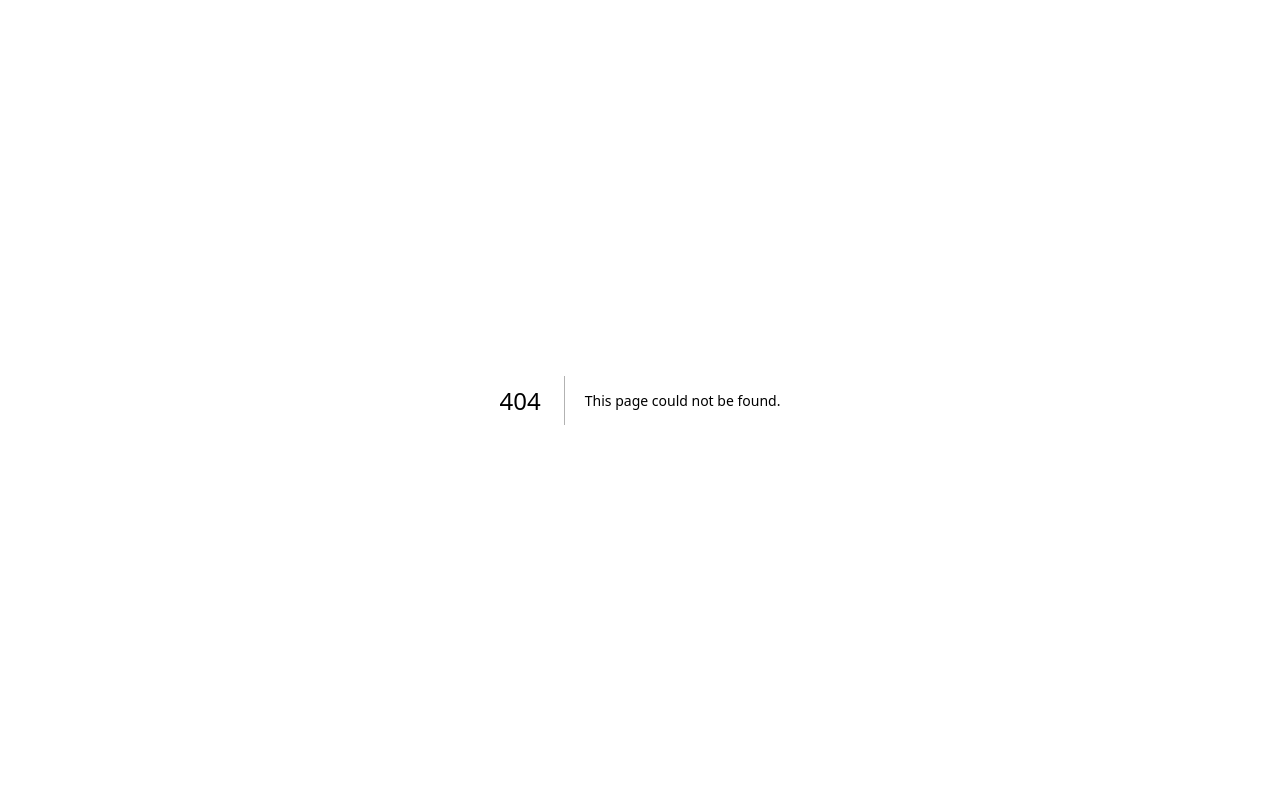
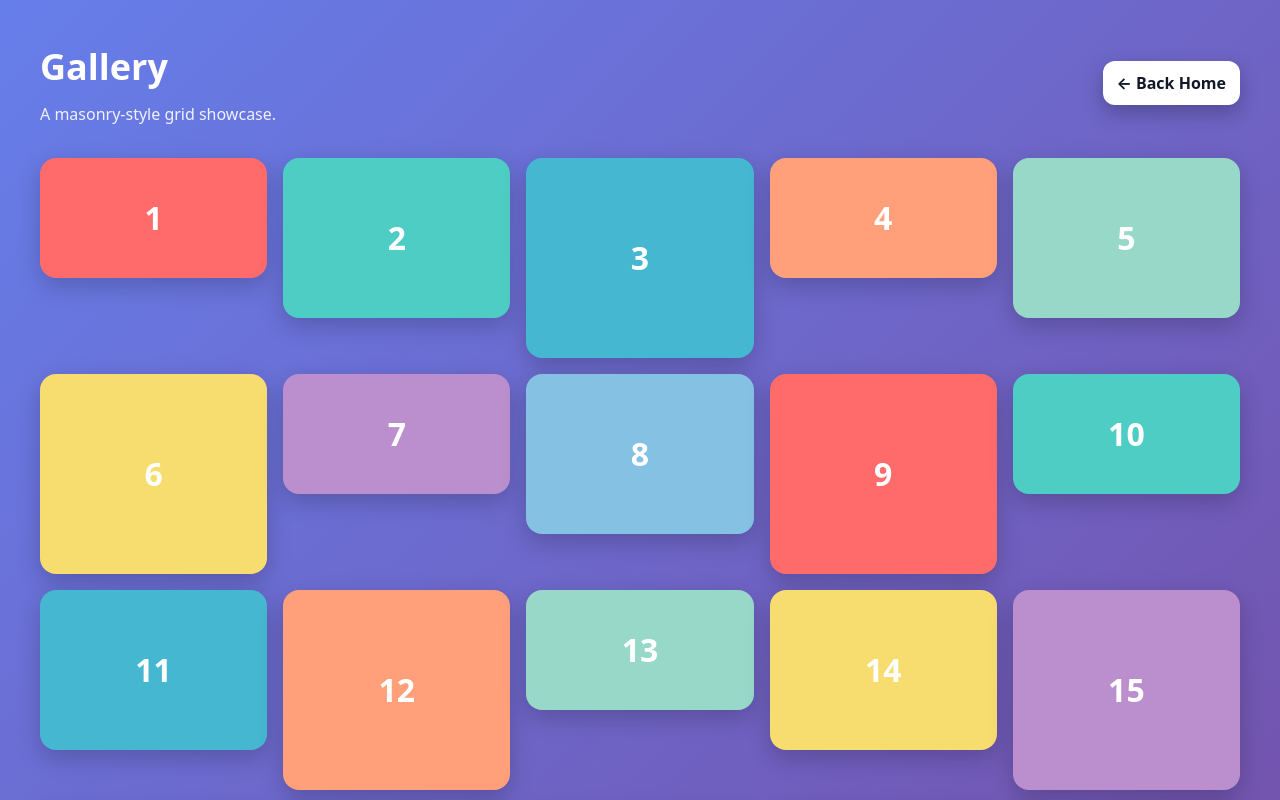
Before and after one commit to Ayush-Gole8/testing, a Next.js app: page /gallery in a window 1280 px wide. Before the commit this address had no page. Shown: the top 800 px of the page. Built offline with nearby package versions, Linux system fonts and the light colour scheme.

Commit message:
03 gallery added

```diff
--- /dev/null
+++ b/app/gallery/page.tsx
@@ -0,0 +1,91 @@
+"use client";
+import Link from "next/link";
+import { useMemo } from "react";
+
+export default function GalleryPage() {
+  const items = useMemo(() => {
+    const colors = ["#FF6B6B", "#4ECDC4", "#45B7D1", "#FFA07A", "#98D8C8", "#F7DC6F", "#BB8FCE", "#85C1E2"];
+    return new Array(24).fill(0).map((_, i) => ({
+      id: i,
+      color: colors[i % colors.length],
+      height: 120 + (i % 3) * 40,
+    }));
+  }, []);
+
+  return (
+    <div
+      style={{
+        minHeight: "100vh",
+        background: "linear-gradient(135deg, #667eea 0%, #764ba2 100%)",
+        padding: "40px 20px",
+        fontFamily:
+          "ui-sans-serif, system-ui, -apple-system, Segoe UI, Roboto, Helvetica, Arial, Apple Color Emoji, Segoe UI Emoji",
+      }}
+    >
+      <div style={{ maxWidth: 1200, margin: "0 auto" }}>
+        <header
+          style={{
+            display: "flex",
+            alignItems: "center",
+            justifyContent: "space-between",
+            marginBottom: 32,
+            gap: 16,
+            flexWrap: "wrap",
+          }}
+        >
+          <div>
+            <h1 style={{ fontSize: 36, fontWeight: 800, margin: 0, color: "#fff" }}>Gallery</h1>
+            <p style={{ margin: "8px 0 0", color: "rgba(255,255,255,0.9)" }}>A masonry-style grid showcase.</p>
+          </div>
+          <Link
+            href="/"
+            style={{
+              color: "#111827",
+              textDecoration: "none",
+              background: "#ffffff",
+              padding: "10px 14px",
+              borderRadius: 12,
+              fontWeight: 700,
+              boxShadow: "0 8px 20px rgba(0,0,0,0.25)",
+            }}
+          >
+            ← Back Home
+          </Link>
+        </header>
+
+        <div
+          style={{
+            display: "grid",
+            gridTemplateColumns: "repeat(auto-fill, minmax(220px, 1fr))",
+            gap: 16,
+            gridAutoFlow: "dense",
+          }}
+        >
+          {items.map((item) => (
+            <div
+              key={item.id}
+              style={{
+                background: item.color,
+                borderRadius: 16,
+                height: item.height,
+                boxShadow: "0 8px 24px rgba(0,0,0,0.2)",
+                display: "flex",
+                alignItems: "center",
+                justifyContent: "center",
+                color: "#fff",
+                fontSize: 32,
+                fontWeight: 800,
+                transition: "transform 200ms ease",
+                cursor: "pointer",
+              }}
+              onMouseEnter={(e) => (e.currentTarget.style.transform = "scale(1.05)")}
+              onMouseLeave={(e) => (e.currentTarget.style.transform = "scale(1)")}
+            >
+              {item.id + 1}
+            </div>
+          ))}
+        </div>
+      </div>
+    </div>
+  );
+}
--- a/app/page.tsx
+++ b/app/page.tsx
@@ -133,6 +133,19 @@ export default function Home() {
 
         <footer style={{ marginTop: 32, display: "flex", gap: 12, flexWrap: "wrap" }}>
           <a
+            href="/gallery"
+            style={{
+              color: "#fff",
+              textDecoration: "none",
+              background: "rgba(255,255,255,0.12)",
+              padding: "10px 14px",
+              borderRadius: 12,
+              fontWeight: 600,
+            }}
+          >
+            Gallery →
+          </a>
+          <a
             href="/play"
             style={{
               color: "#fff",
```
